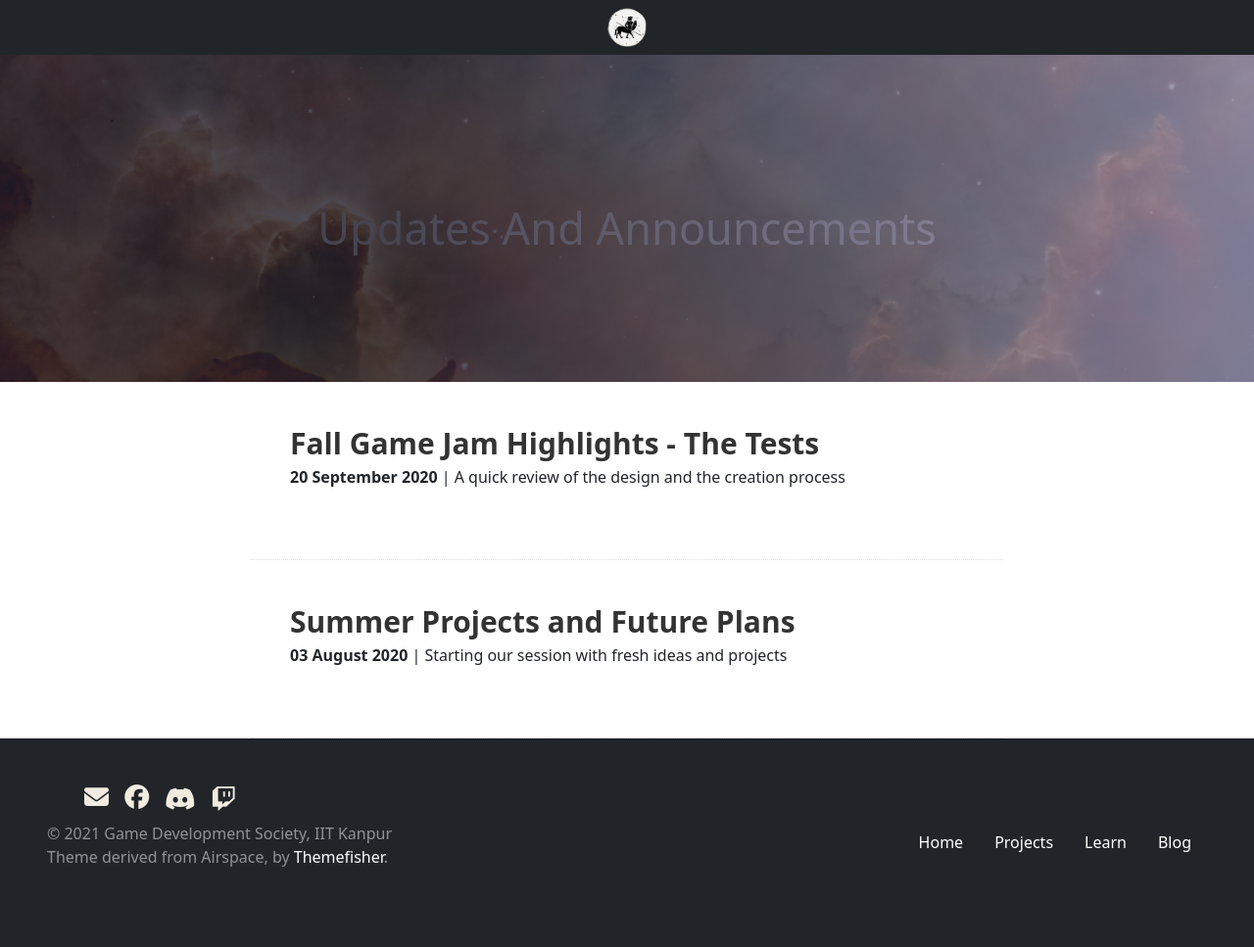
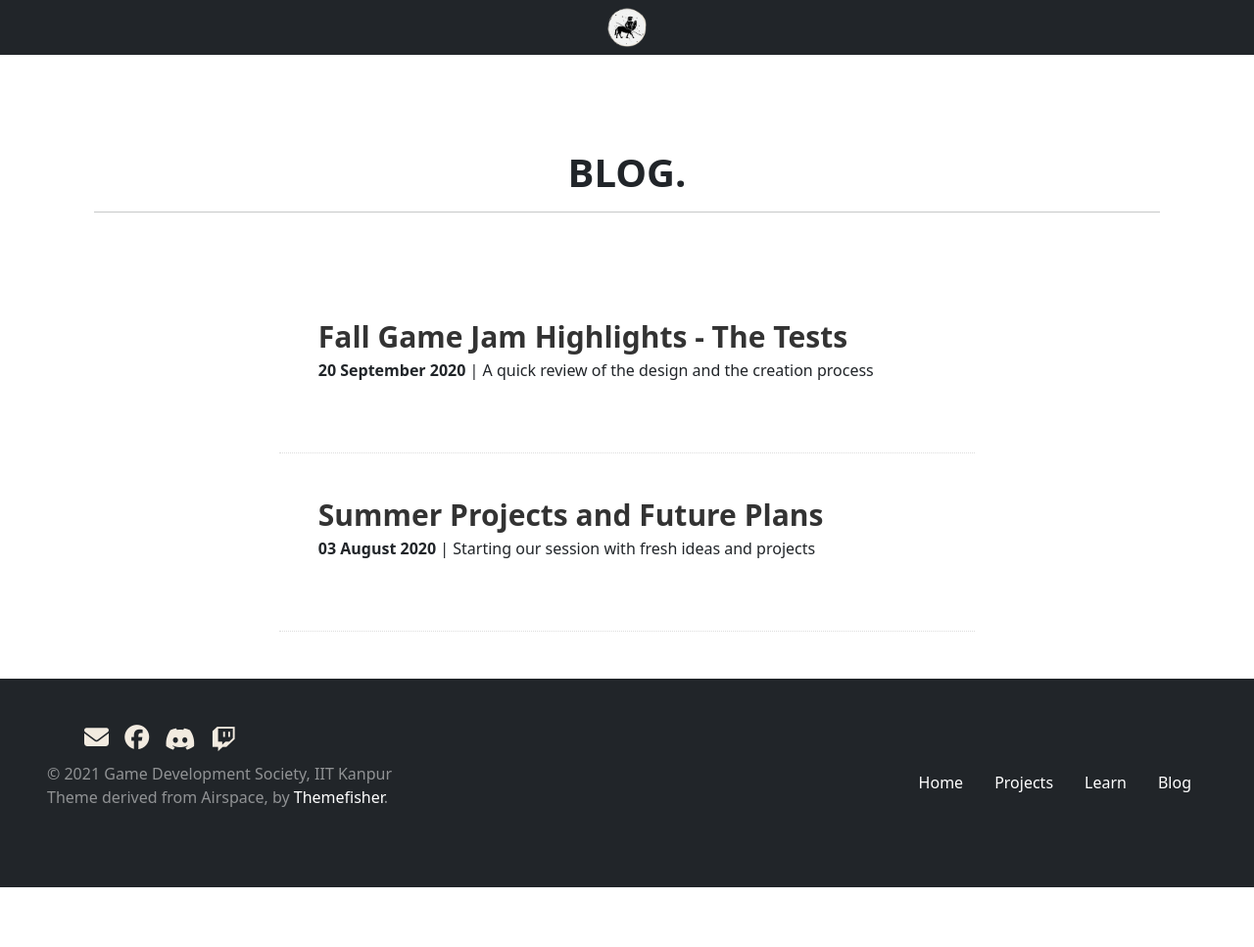
Before and after one commit to studiocentauri/studiocentauri.github.io, a Jekyll site: the page built from blog.html, in a window 1280 px wide. Shown: the whole page at 98% size. Built offline with Jekyll 4.4.1, drawn with Linux system fonts in a browser that asks for light colours; nearby versions of some CDN libraries; some web fonts are replaced; comment, search, counter and statistics services are not loaded; after the commit the page ends 906 px from its top, so only the background shows below that.

Commit message:
Make headers and titles bold

```diff
--- a/_layouts/skill-details.html
+++ b/_layouts/skill-details.html
@@ -8,7 +8,7 @@ layout: page
     <div class="container p-5">
       <div class="row">
         <div class="col">
-          <h1 style="text-align: center;">{{ page.title }}</h1>
+          <h2 class="text-center text-uppercase fw-bold">{{ page.title }}</h2>
             <hr />
         </div>
       </div>
@@ -20,7 +20,7 @@ layout: page
     </div>
     <div>
       <p class="center-text p-5">
-        <a class="link-secondary" href="javascript:history.back()">Back</a>
+        <a class="btn btn-dark text-uppercase fw-bold" href="javascript:history.back()">Back</a>
       </p>
     </div>
   </section>
--- a/blog.html
+++ b/blog.html
@@ -4,20 +4,23 @@ title: Blog
 permalink: /blog/
 ---
 <!-- Slider Start -->
-<section id="global-header">
-  <div class="container">
-    <div class="row">
-      <div class="col-md-12">
-        <div class="block">
-          <h1>Updates and Announcements</h1>
-        </div>
-      </div>
-    </div>
+<!-- <section id="global-header">
+  <h1 class="text-uppercase text-center fw-bold text-white">updates.</h1>
+</section> -->
+
+<div class="container-fluid p-5">
+
+  <div class="p-5">
+    <h1 class="text-uppercase text-center fw-bold">blog.</h1>
+    <hr />
   </div>
-</section>
+
+<!-- Posts -->
 {% for post in site.posts %}
 <div class="post-area">
   <a href="{{ post.url | prepend: site.baseurl }}" class="bold">{{ post.title }}</a>
   <p class="post-date"><b>{{ post.date | date_to_long_string }}</b> | {{ post.subtitle | strip_html | truncatewords: 50 }}</p>
 </div>
 {% endfor %}
+
+</div>
--- a/css/airspace.css
+++ b/css/airspace.css
@@ -375,7 +375,7 @@ font header .navbar-default .navbar-nav li a:hover {
     background: linear-gradient(to left, #928dab, #1f1c2c 70%);
     opacity: 0.8;
 }
-#global-header .block {
+/* #global-header .block {
     color: #e3e3e4;
     margin: 0 auto;
     text-align: center;
@@ -392,7 +392,7 @@ font header .navbar-default .navbar-nav li a:hover {
     font-weight: 300;
     letter-spacing: 1px;
     word-spacing: 3px;
-}
+} */
 /*--
 	portfolio-work Start
 --*/
```
Also changed, not shown: _layouts/post.html (+4 -4 lines), learn.html (+16 -6 lines).
